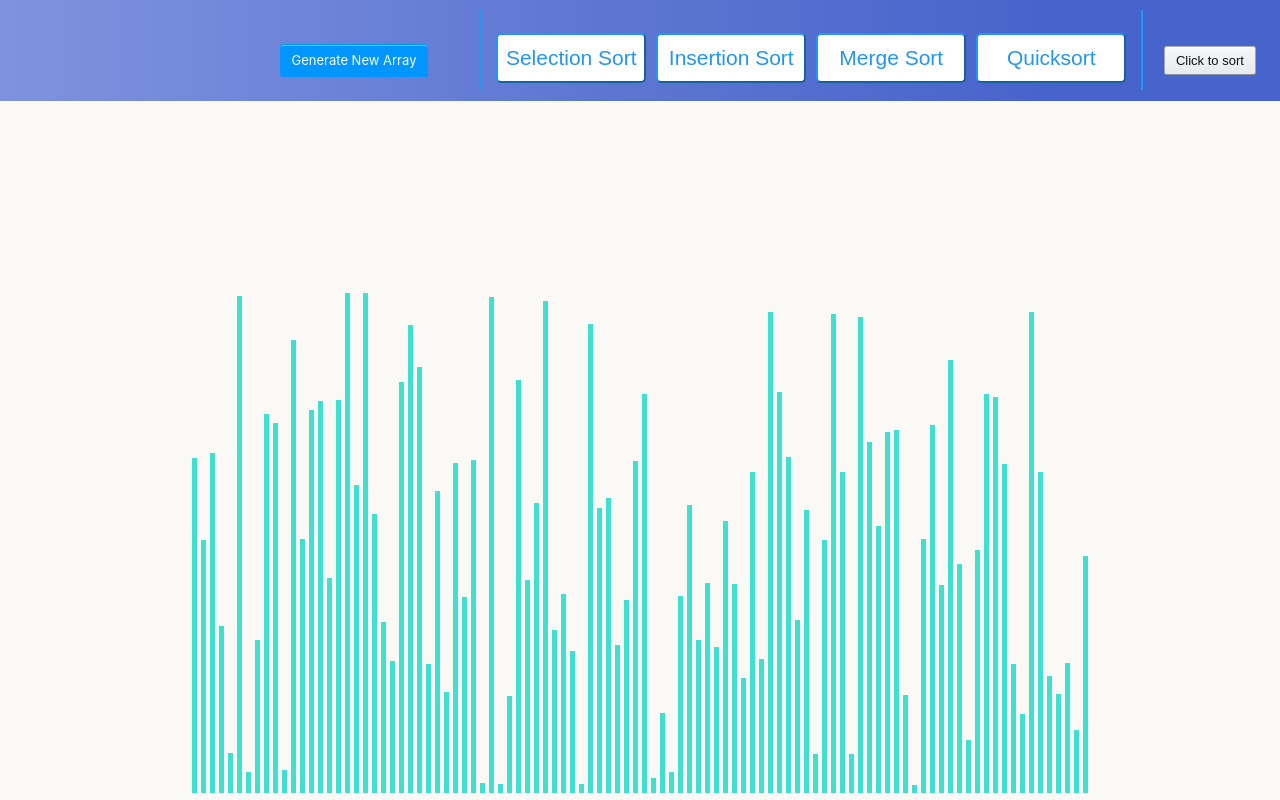
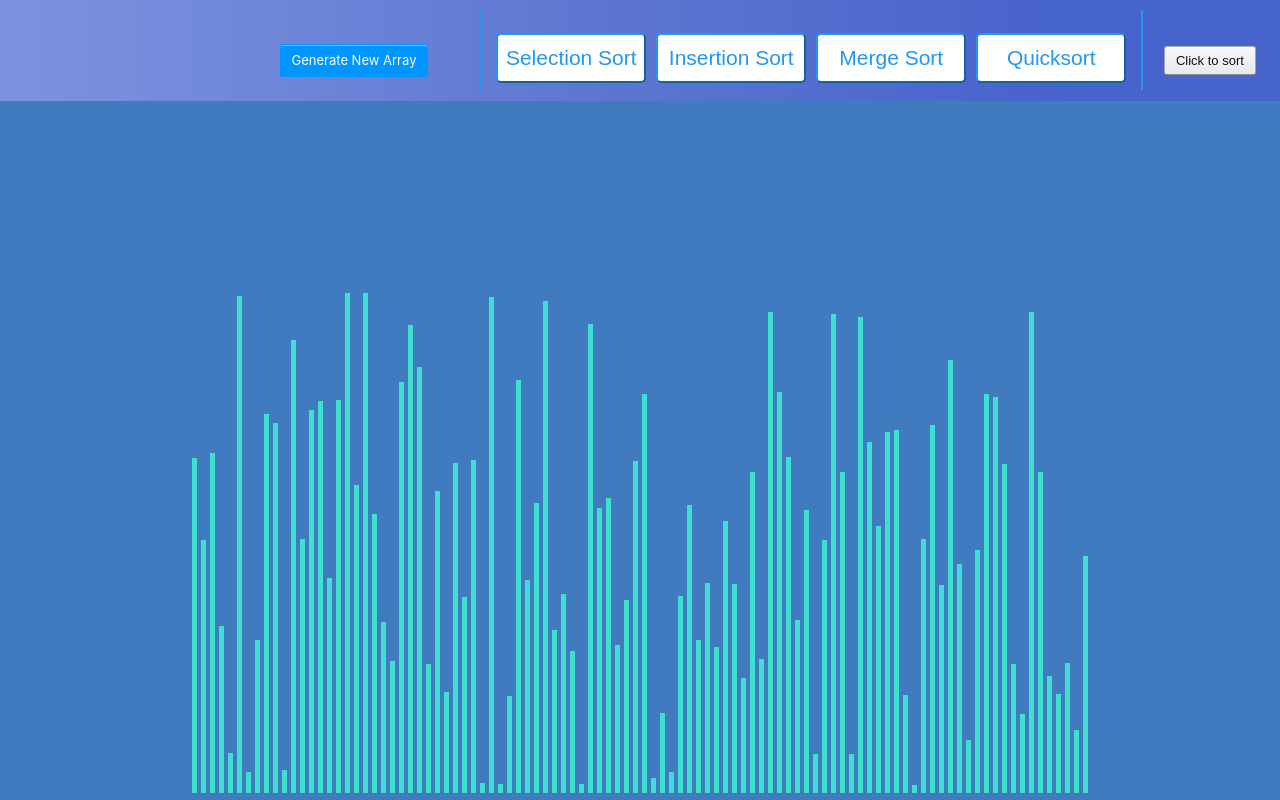
Before and after one commit to Lockmyre/dsAndAlgorithmsVisualizer, a React (Create React App) app: page / in a window 1280 px wide. Built offline with nearby package versions, Linux system fonts and the light colour scheme.

Commit message:
main body background color

```diff
--- a/src/styles/Main.css
+++ b/src/styles/Main.css
@@ -12,3 +12,14 @@
 	width: 100%;
 	height: 80%;
 }
+
+body {
+  margin: 0;
+  background-color: rgb(65 123 191);
+  -webkit-touch-callout: none;
+  -webkit-user-select: none;
+  -khtml-user-select: none;
+  -moz-user-select: none;
+  -ms-user-select: none;
+  user-select: none;
+}
```
